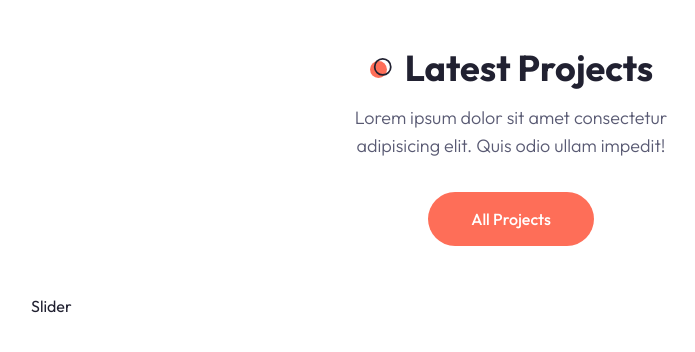
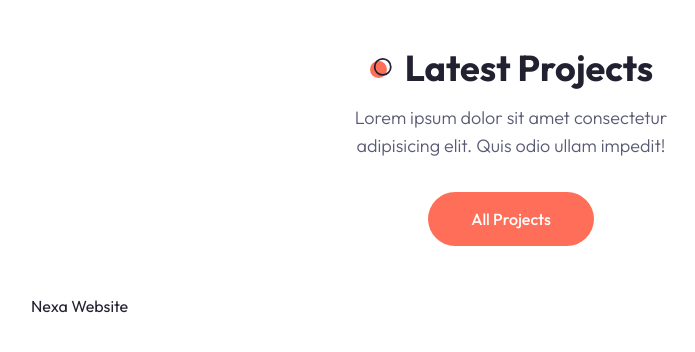
Before and after one commit to carlcarambas/portfolio_react_tailwind, a Next.js app: page / in a window 1280 px wide. Shown: the part 2759-3111 px from the top of the page, without its empty margins (129-824 px from the left). Built offline with nearby package versions, Linux system fonts and the light colour scheme.

Commit message:
initial swiper

```diff
--- a/components/ProjectCard.jsx
+++ b/components/ProjectCard.jsx
@@ -1,5 +1,5 @@
-const ProjectCard = () => {
-  return <div>ProjectCard</div>
+const ProjectCard = ({ project }) => {
+  return <div>{project.name}</div>
 }
 
 export default ProjectCard
--- a/components/Work.jsx
+++ b/components/Work.jsx
@@ -1,6 +1,8 @@
 'use client'
 import Link from 'next/link'
 import { Button } from './ui/button'
+
+import { Swiper, SwiperSlide } from 'swiper/react'
 
 // swiper styles
 import 'swiper/css'
@@ -58,7 +60,16 @@
             <Button>All Projects</Button>
           </Link>
         </div>
-        <div>Slider</div>
+        <Swiper>
+          {/* show only first 4 projects */}
+          {projectData.slice(0, 4).map((project, index) => {
+            return (
+              <SwiperSlide key={index}>
+                <ProjectCard project={project} />
+              </SwiperSlide>
+            )
+          })}
+        </Swiper>
       </div>
     </section>
   )
```
